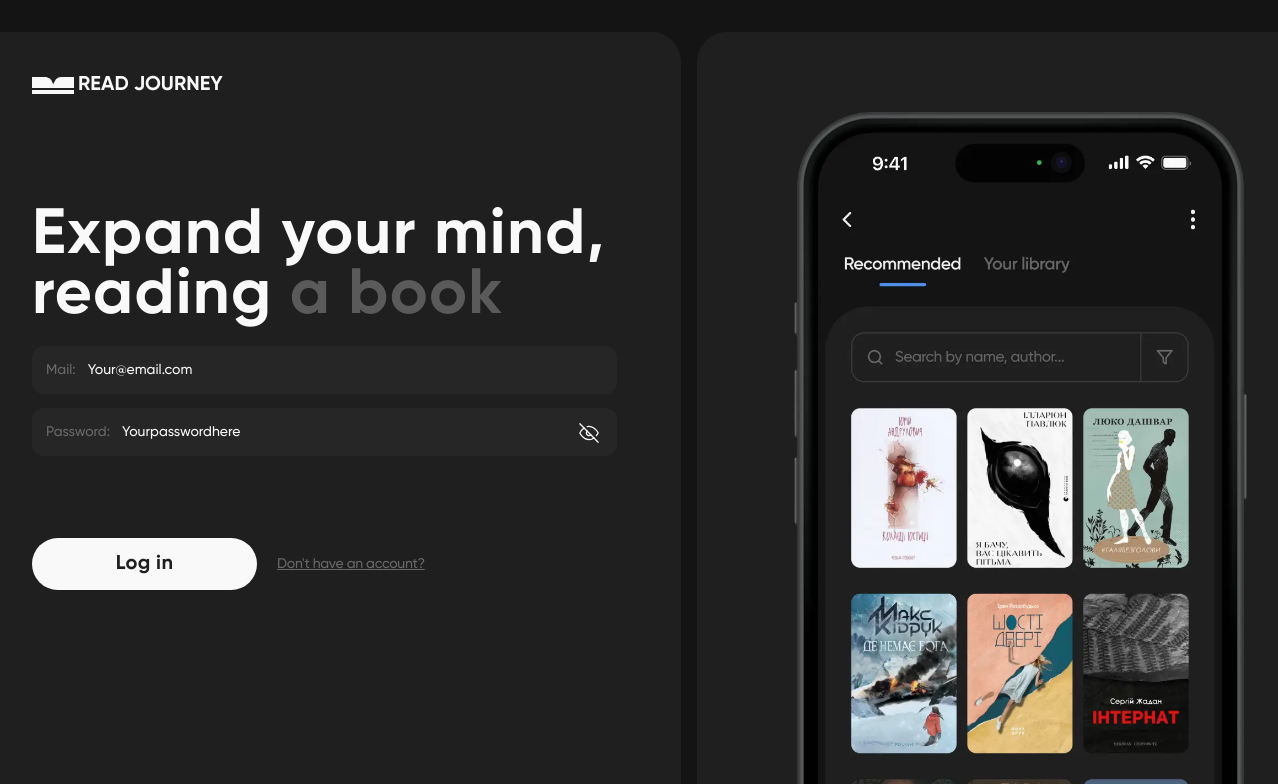
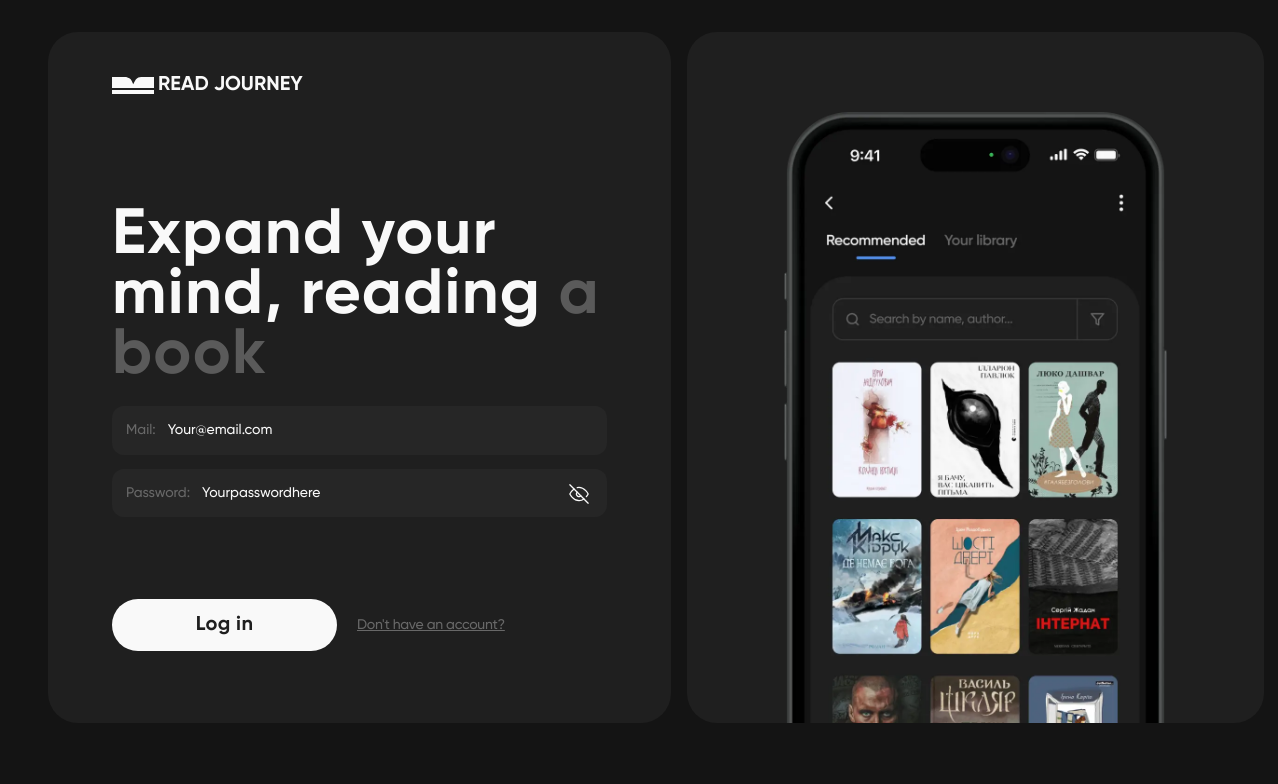
Before and after one commit to vitalii-cherukha/read-journey, a React (Vite) app: page /login in a window 1536 px wide. Shown: the top 784 px of the page, without its empty margins (112-1390 px from the left). Built offline with nearby package versions, Linux system fonts and the light colour scheme.

Commit message:
fix container

```diff
--- a/src/components/common/Container/Container.module.css
+++ b/src/components/common/Container/Container.module.css
@@ -17,6 +17,6 @@
 /* Styles for Desktop devices */
 @media only screen and (min-width: 1440px) {
   .container {
-    max-width: 1440px;
+    max-width: 1280px;
   }
 }
```
